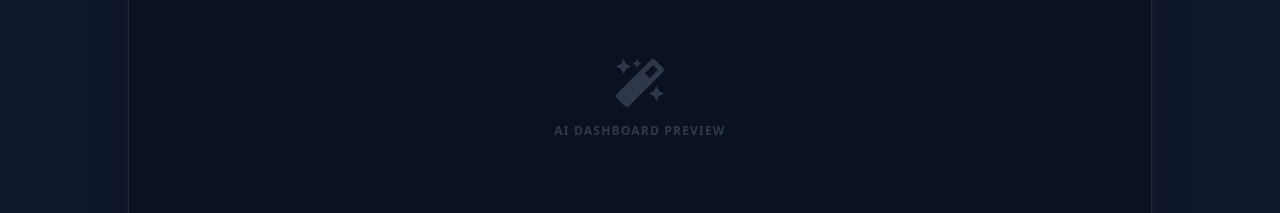
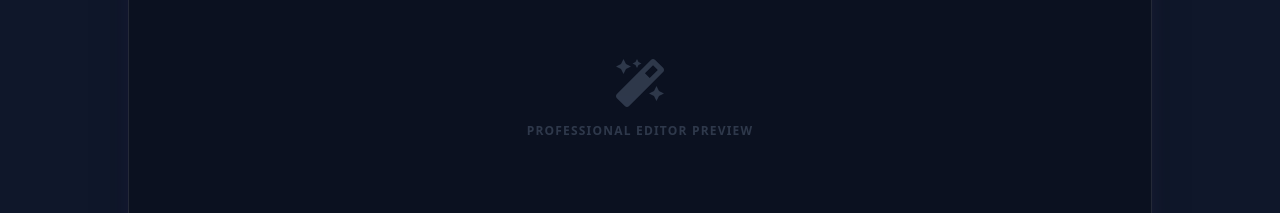
Before and after one commit to kushwith03/ai-resume-builder, a React (Vite) app: page /home in a window 1280 px wide. Shown: the part 780-993 px from the top of the page. Built offline with nearby package versions, Linux system fonts and the light colour scheme; no server answers; what @react-pdf/renderer would draw is missing.

Commit message:
finalize project for production release

```diff
--- a/src/pages/GenerateResume.jsx
+++ b/src/pages/GenerateResume.jsx
@@ -184,14 +184,14 @@ const GenerateResume = () => {
                 <span className="text-[10px] font-black uppercase tracking-widest text-slate-400">Live Preview</span>
               </div>
               <div className="flex items-center gap-2">
-                <button onClick={resetGenerator} className="btn btn-ghost btn-xs h-8 px-3 rounded-lg text-slate-400 hover:text-white hover:bg-white/5">
+                <button onClick={resetGenerator} className="btn btn-ghost btn-xs h-8 px-3 rounded-lg text-slate-400 hover:text-white hover:bg-white/5 font-bold uppercase tracking-widest text-[9px]">
                   Reset
                 </button>
                 <button
                   onClick={handleSubmit(onSubmit)}
-                  className="btn btn-primary btn-xs h-8 px-4 rounded-lg font-black text-[10px] shadow-lg shadow-primary/10"
+                  className="btn btn-primary btn-xs h-8 px-4 rounded-lg font-black text-[10px] shadow-lg shadow-primary/10 uppercase tracking-widest"
                 >
-                  Export PDF
+                  Generate Resume
                 </button>
               </div>
             </div>
--- a/src/pages/Home.jsx
+++ b/src/pages/Home.jsx
@@ -46,7 +46,7 @@ function Home() {
                         <div className="relative bg-[#0b1120] border border-white/10 rounded-2xl shadow-2xl overflow-hidden aspect-[16/9] md:aspect-[21/9] flex items-center justify-center">
                             <div className="flex flex-col items-center gap-4 text-slate-500 opacity-40">
                                 <FaMagic className="text-5xl" />
-                                <span className="font-bold tracking-widest uppercase text-xs">AI Dashboard Preview</span>
+                                <span className="font-bold tracking-widest uppercase text-xs">Professional Editor Preview</span>
                             </div>
                         </div>
                     </div>
```
Also changed, not shown: 1 other file (tests, documents, lock files or other folders).
